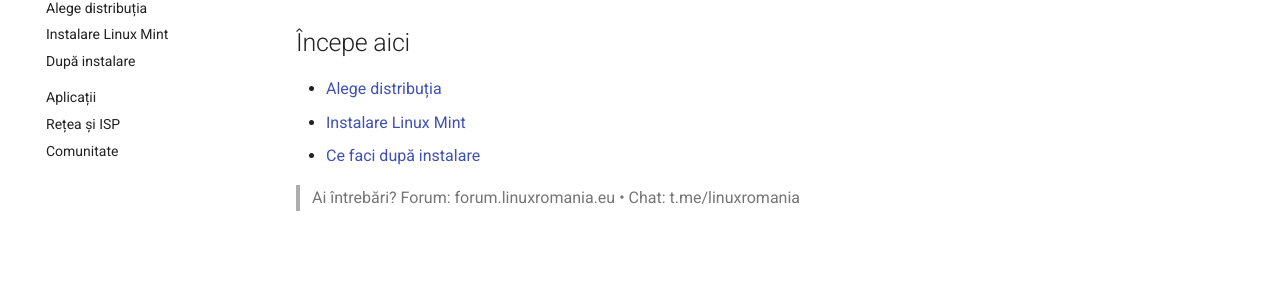
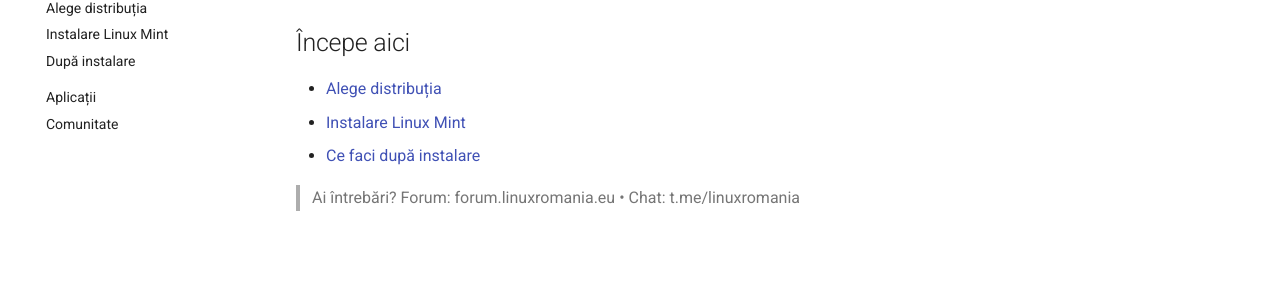
Before and after one commit to linux-romania/linuxromania-site, an MkDocs documentation site: the page built from docs/index.md, in a window 1280 px wide. Shown: the part 220-528 px from the top of the page. Built offline with MkDocs 1.6.1 and Material for MkDocs 9.7.7, drawn with Linux system fonts in a browser that asks for light colours.

Commit message:
Update mkdocs.yml

```diff
--- a/mkdocs.yml
+++ b/mkdocs.yml
@@ -18,7 +18,6 @@
       - Instalare Linux Mint: ghiduri/incepatori/instalare-mint.md
       - După instalare: ghiduri/incepatori/dupa-instalare.md
   - Aplicații: ghiduri/aplicatii/recomandate.md
-  - Rețea și ISP: ghiduri/retea-isp/rdsdigi.md
   - Comunitate: comunitate.md
 plugins:
   - search
```
